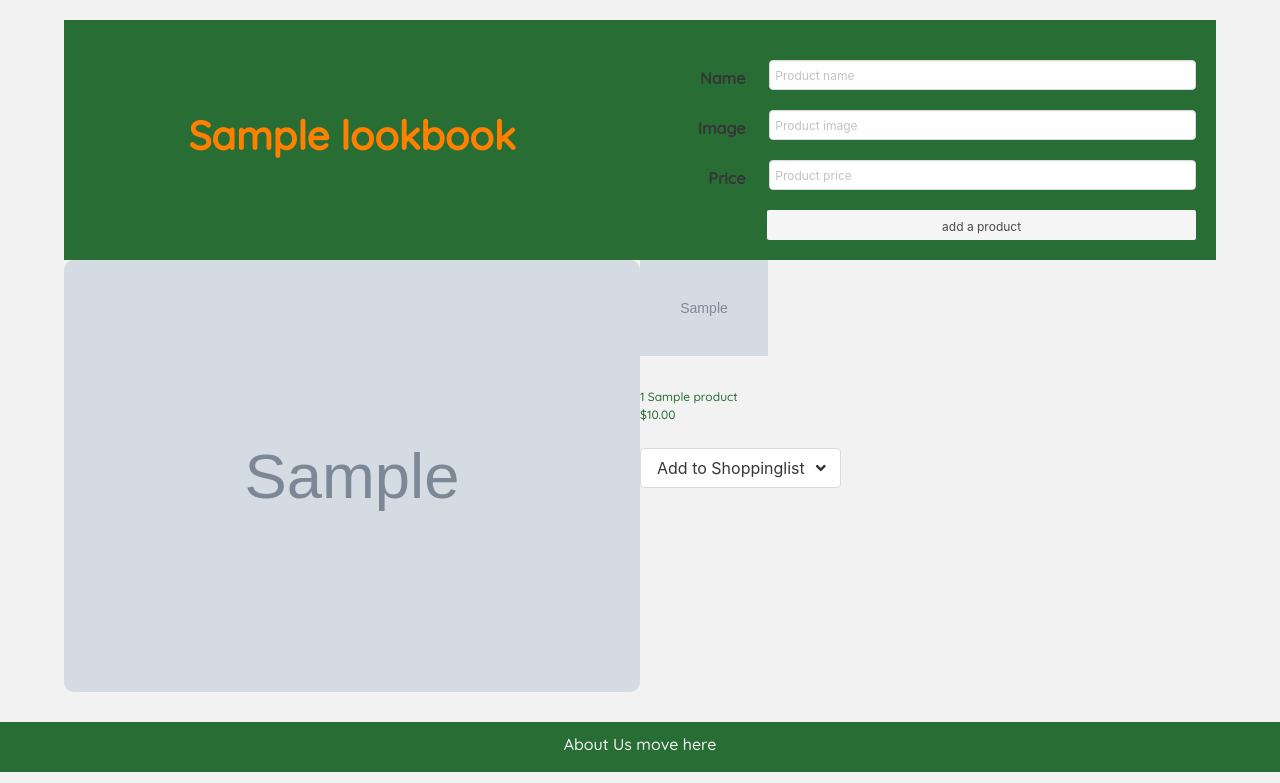
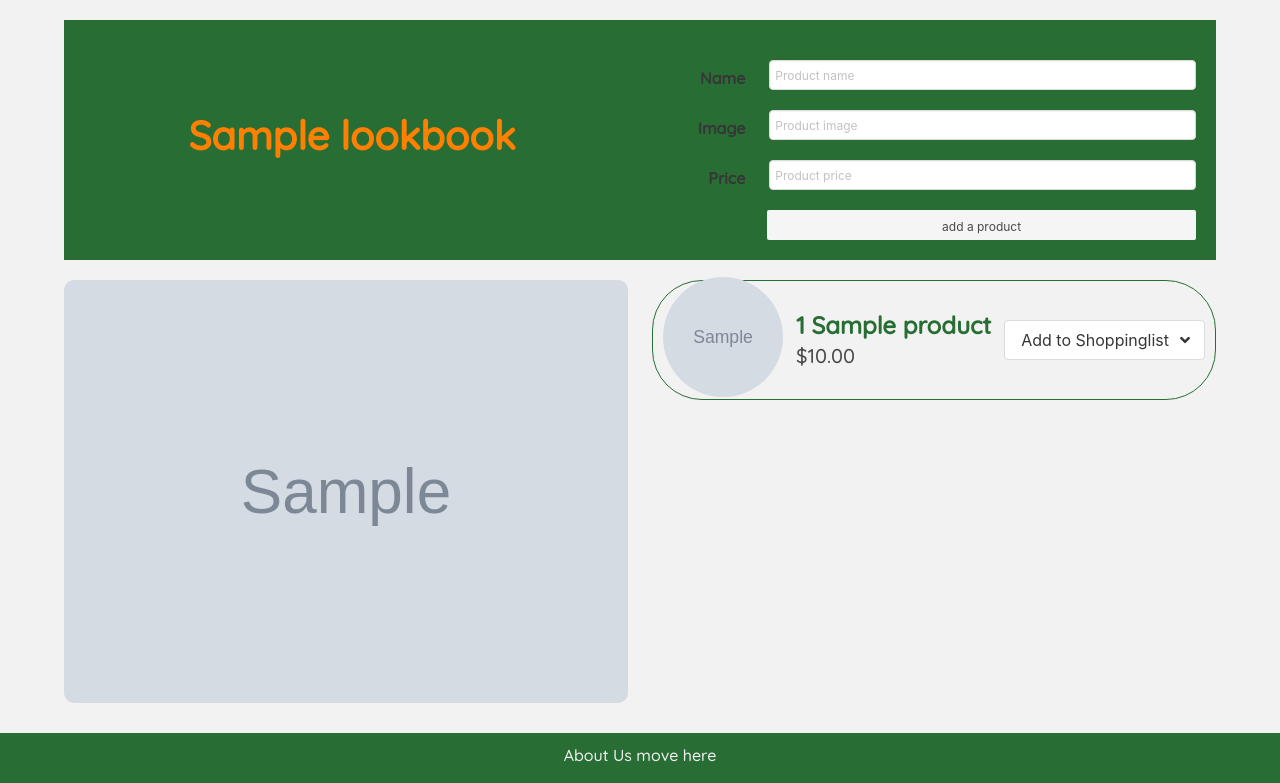
Before and after one commit to Sunjang1009/shop-my-rooms, a Django app: page /lookbooks/1/ in a window 1280 px wide. Shown: the part 52-835 px from the top of the page. Run offline with Django 4.2, Linux system fonts and the light colour scheme; tables that the repository leaves empty hold one stand-in row (values such as "Sample post"); grey boxes marked "Sample" are stand-in pictures.

Commit message:
updated lookbook-detail page css

```diff
--- a/main_app/static/styles/main.css
+++ b/main_app/static/styles/main.css
@@ -91,6 +91,7 @@ img {
     align-items: center;
     margin: auto;
     margin-top: 20px;
+    margin-bottom: 20px;
     position: relative;
     height: 30vh;
     background-color: #286e34;
@@ -321,3 +322,40 @@ img {
 .footer-text:hover {
     color:#ff8000;
 }
+
+
+.item-detail-container {
+    display: flex;
+    justify-items: center;
+    flex-direction: column;
+    margin: none;
+}
+
+.custom-article {
+    width:100%;
+    height: 15vh;
+    align-items: center;
+    display: flex;
+    justify-content: space-between;
+    border: 1px solid #286e34;
+    border-radius: 50px;
+    margin-bottom: 15px;
+}
+
+.image-container img {
+    width: 120px;
+    height: 120px;
+    border-radius: 50%;
+}
+
+.image-container{
+    margin-left: 10px;
+}
+
+.dropdown-container {
+    margin-right: 10px;
+}
+
+.header-container h6{
+    font-size: 1.5em;
+}
--- a/main_app/templates/lookbook_detail.html
+++ b/main_app/templates/lookbook_detail.html
@@ -50,34 +50,26 @@
             </div>
         </form>
     </div>
-
 </div>
 
-<!-- end of the form -->
+<div class="columns">
 
-<div class="columns is-gapless">
-    <div class="column">
+    <div class="column is-half">
         <img src="{{lookbook.image}}" alt="{{lookbook.name}}" class="lookbook_image" />
     </div>
 
-    <div class="column">
+    <div class="column is-half">
+        <div class="item-detail-container">
             {% for product in lookbook.products.all %}
-        <div class="column-detail">
-            <figure class="media-left">
-                <p class="image is-128x128">
-                    <img src="{{product.image}}" alt="{{product.name}}">
-                </p>
-            </figure>
-            <div class="column-detail-content">
-                <div class="content">
-                    <p>
-                        <span>{{forloop.counter}}</span>
-                        <span>{{product.name}}</span>
-                        <br />
-                        <span>{{product.get_price}}</span>
-                    </p>
+            <div class="custom-article">
+                <div class="image-container">
+                    <img src="{{product.image}}" alt="{{product.name}}" class="article-image" />
                 </div>
-                <div class="content">
+                <div class="header-container">
+                    <h6 class="title">{{forloop.counter}} {{product.name}}</h6>
+                    <p class="subtitle">{{product.get_price}}</p>
+                </div>
+                <div class="dropdown-container">
                     <div class="dropdown">
                         <div class="dropdown-trigger">
                             <button class="button" aria-haspopup="true" aria-controls="dropdown-menu">
@@ -90,9 +82,9 @@
                         <div class="dropdown-menu" id="dropdown-menu" role="menu">
                             <div class="dropdown-content">
                                 {% for shoppinglist in shoppinglists %}
-                                    <a href="{% url 'shoppinglist_product_assoc' shoppinglist.pk product.pk %}?assoc=add" class="dropdown-item">{{shoppinglist.name}}</a>
+                                <a href="{% url 'shoppinglist_product_assoc' shoppinglist.pk product.pk %}?assoc=add"
+                                    class="dropdown-item">{{shoppinglist.name}}</a>
                                 {% endfor %}
-                            </div>
                             </div>
                         </div>
                     </div>
@@ -107,4 +99,5 @@
             {% endfor %}
         </div>
     </div>
+</div>
 {% endblock %}
```
Lines whose indentation alone changed are shown as unchanged.
